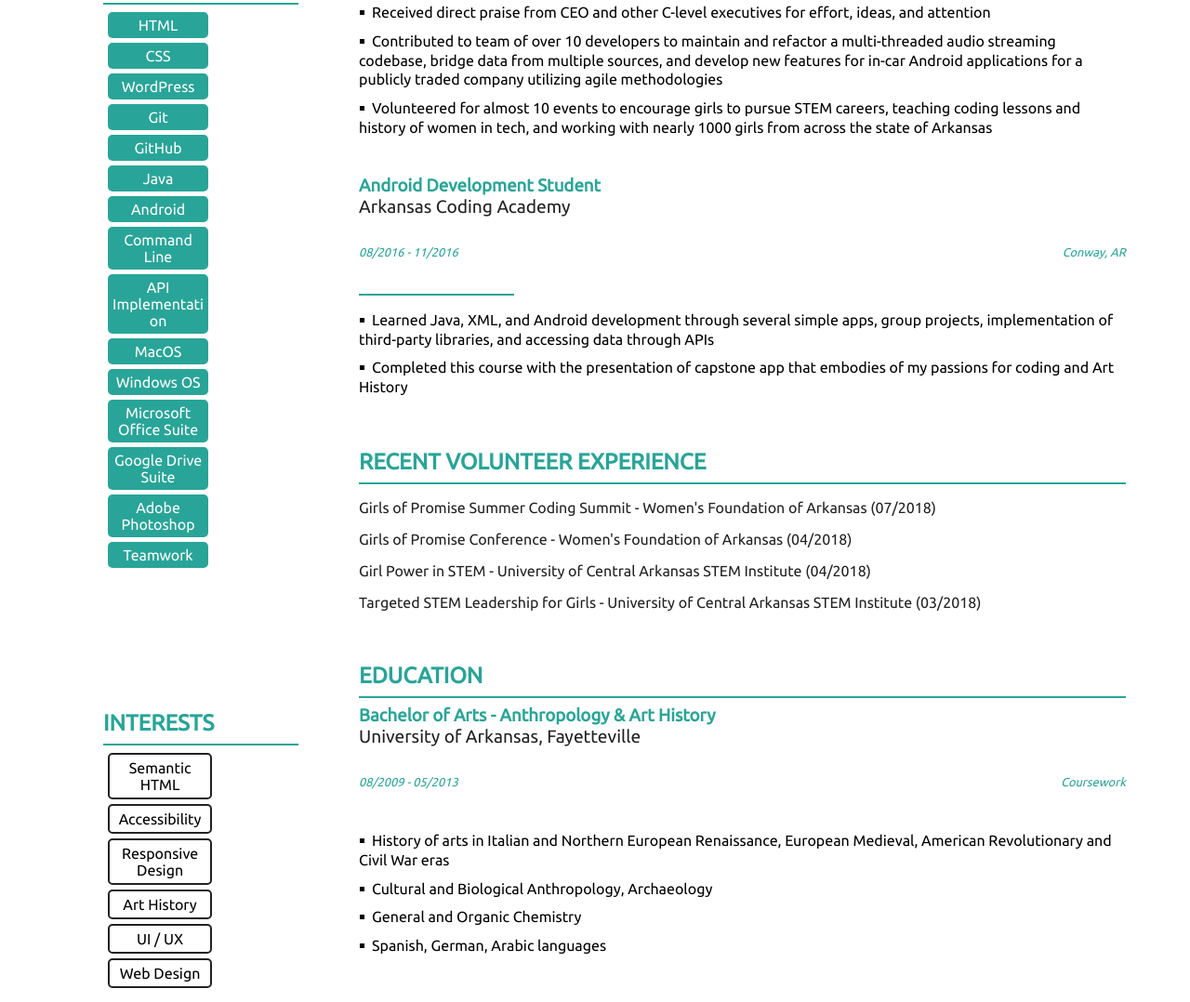
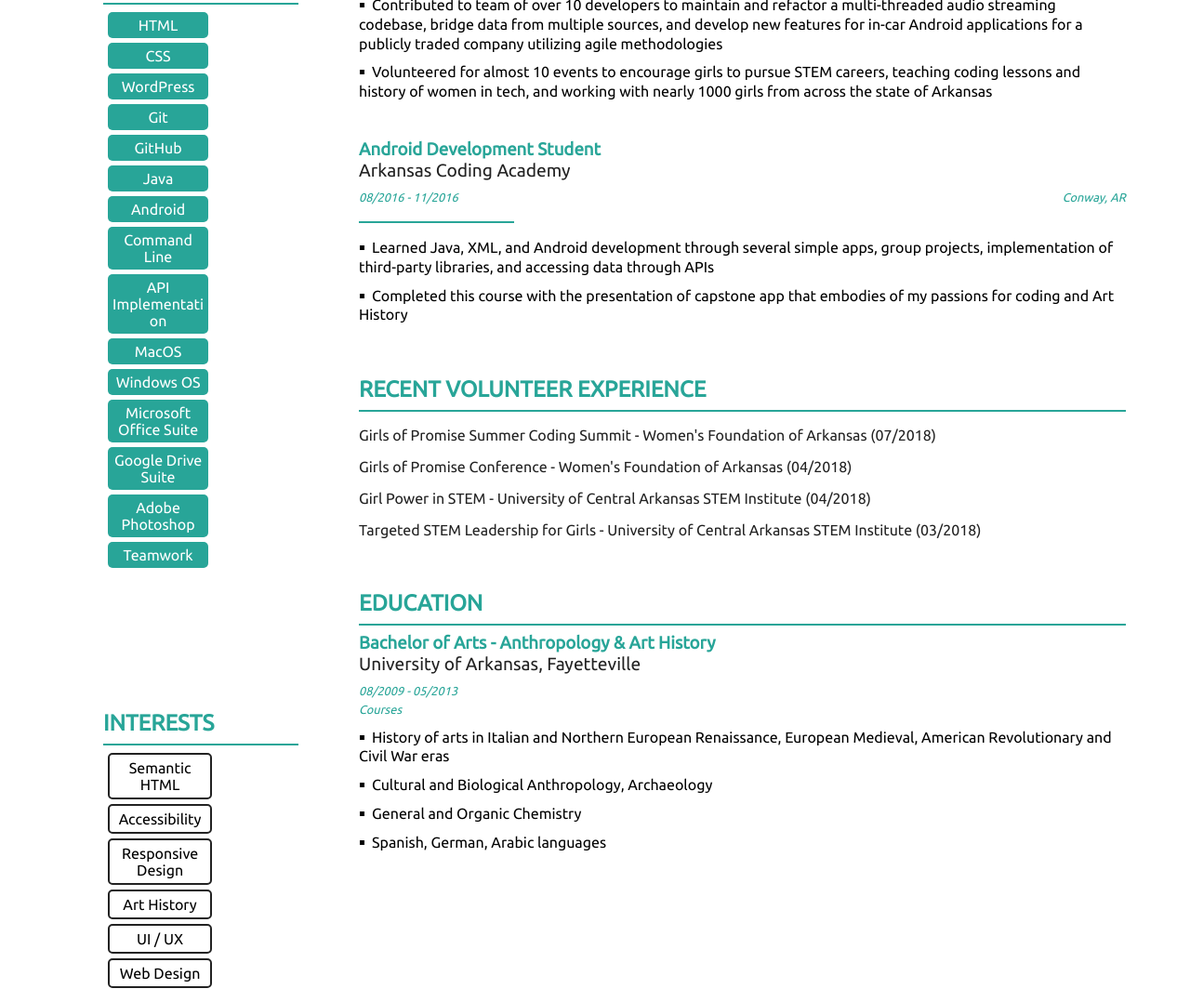
Before and after one commit to knpFletcher/Resume, a plain HTML site: page index.html in a window 1280 px wide. Shown: the part 541-1619 px from the top of the page at 93% size. Drawn offline with Linux system fonts and the light colour scheme.

Commit message:
Education class
Target date / education separately from date / location, namely that education does not sit on same line as date

```diff
--- a/css/styles.css
+++ b/css/styles.css
@@ -140,16 +140,25 @@ img {
     margin-top: 25px;
   }
 
-  .date {
+  .date, .location {
     margin-left: 0px;
+    margin-top: 5px;
+    margin-bottom: 5px;
   }
 
   .date-location {
     display: flex;
     justify-content: space-between;
-    margin: 0px;
+    margin: 5px 0 15px 0;
     font-size: 1.2em;
+    max-height: 1.2em;
   }
+
+  .education {
+	margin: 10px 0 10px 0;
+	font-size: .8em;
+	max-height: .8em;
+}
 
   .flex-container {
     flex-direction: row;
--- a/index.html
+++ b/index.html
@@ -126,9 +126,9 @@
         <div class="experience-education">
           <h3>Bachelor of Arts - Anthropology &amp; Art History</h3>
           <h5>University of Arkansas, Fayetteville</h5>
-          <div class="date-location">
-          <h6 class="date">08/2009 - 05/2013</h6>
-          <h6>Coursework</h6>
+          <div>
+          <h6 class="date education">08/2009 - 05/2013</h6>
+          <h6 class="education">Courses</h6>
           </div>
           <ul>
             <li>History of arts in Italian and Northern European Renaissance, European Medieval, American Revolutionary and Civil War eras</li>
```
